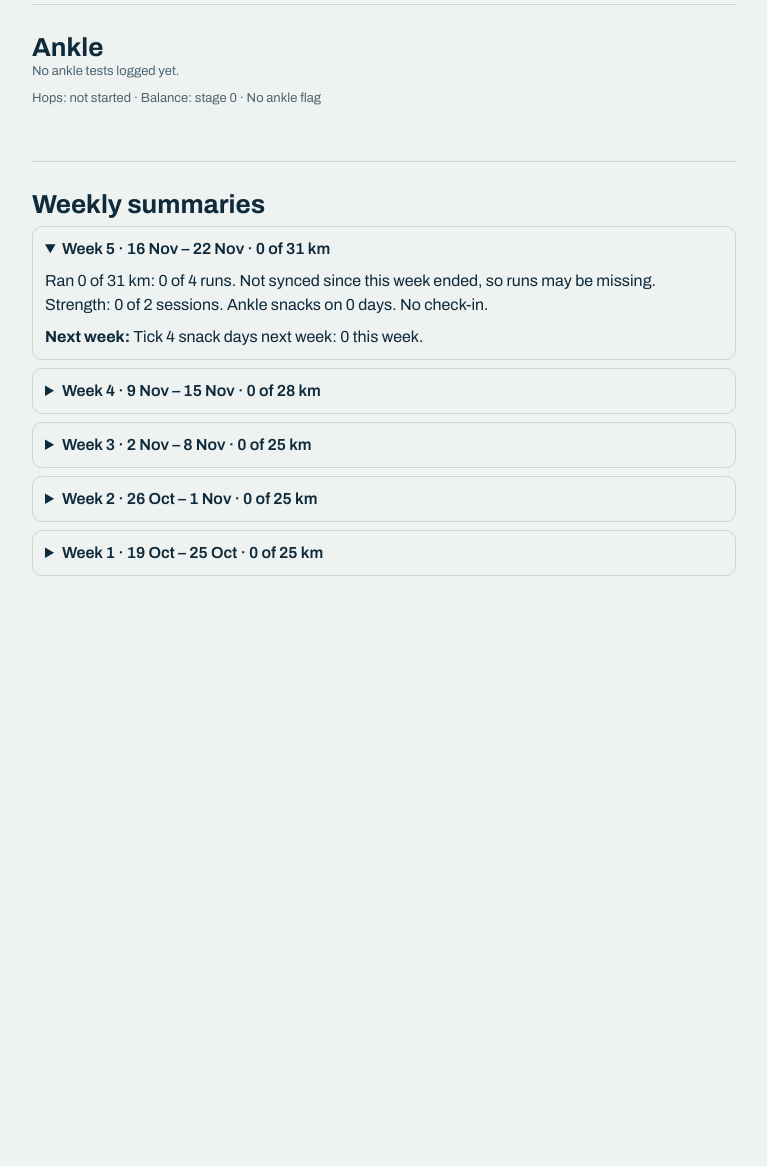
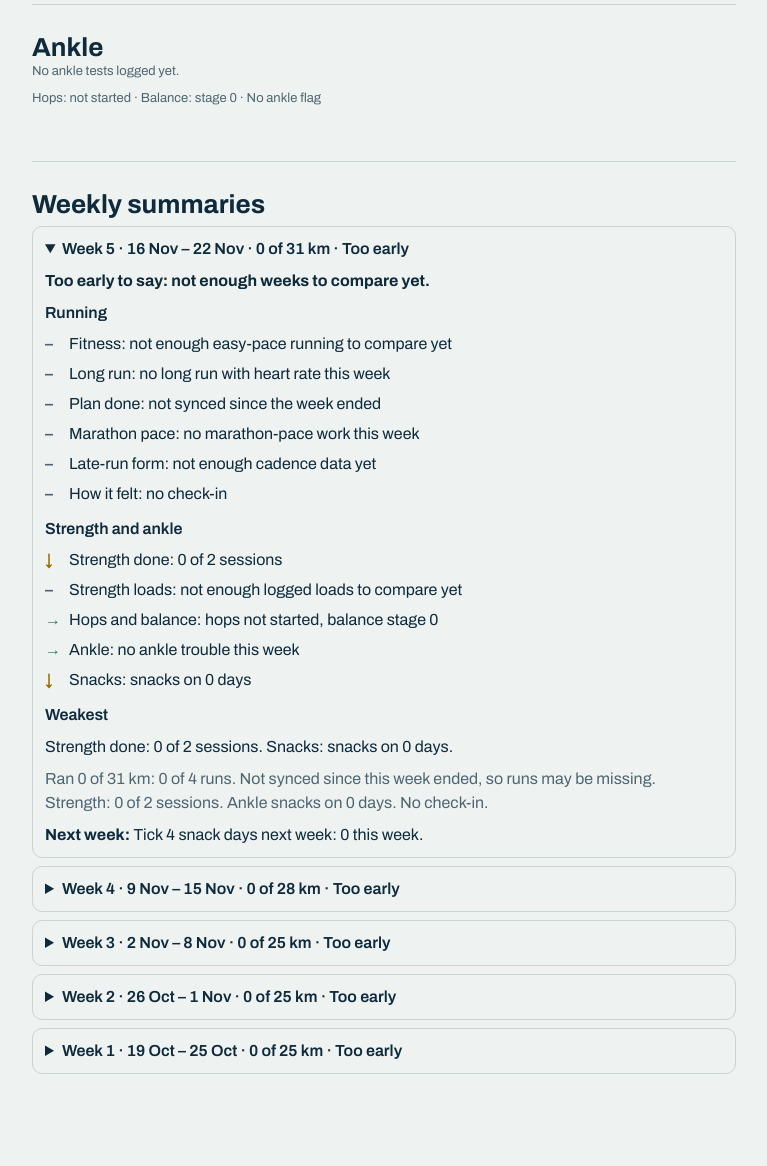
Before and after one commit to Adeflesk/marathon-app, a FastAPI app: page /progress in a window 1280 px wide. Shown: the part 1218-2384 px from the top of the page, without its empty margins (256-1023 px from the left). Before the commit the page ends 1794 px from the top, so only its background shows below. Run offline with FastAPI, Linux system fonts and the light colour scheme; data comes from the database, SQL or seed files in the repository; data that the repository does not hold is empty.

Commit message:
Weekly scorecard on Progress and This week; docs
Co-Authored-By: Claude Opus 5.5 <noreply@anthropic.com>

```diff
--- a/app/main.py
+++ b/app/main.py
@@ -11,7 +11,7 @@ from fastapi.responses import FileResponse, JSONResponse, RedirectResponse, Resp
 from fastapi.templating import Jinja2Templates
 from starlette.background import BackgroundTask
 
-from . import ankle, db, fuel, garmin, garmin_api, garmin_sync, moves, progress, strength, view
+from . import ankle, db, fuel, garmin, garmin_api, garmin_sync, moves, progress, scorecard, strength, view
 from .config import load_settings, race_date
 from .pace_engine import fmt_pace, fmt_time, pace_per_mi, parse_time
 from .plan import generate
@@ -118,6 +118,7 @@ templates.env.filters["clock"] = lambda s: fmt_time(s)[2:] if s < 3600 else fmt_
 templates.env.filters["dayx"] = lambda d, d0: (date.fromisoformat(d) - date.fromisoformat(d0)).days  # chart x
 templates.env.filters["longdate"] = lambda d: date.fromisoformat(d).strftime("%-d %b")
 templates.env.globals["band"] = band_segments
+templates.env.globals["LABELS"] = scorecard.LABELS
 
 
 def today() -> date:
--- a/app/templates/index.html
+++ b/app/templates/index.html
@@ -230,9 +230,10 @@
 {% if last_summary %}{% set ls = last_summary %}
 <section class="stack summary-card" aria-labelledby="last-week-h">
   <h2 id="last-week-h">Last week, week {{ ls.week }}</h2>
-  <p class="mute">{{ ls.done|km }} of {{ ls.planned|km }} km. {{ ls.sentences[1:]|join(' ') }}</p>
+  <p><strong>{{ ls.card.verdict.text }}</strong></p>
+  <p class="mute">{{ ls.done|km }} of {{ ls.planned|km }} km. {{ ls.card.weakest|join(' ') }}</p>
   <p><strong>This week:</strong> {{ ls.next }}</p>
-  <p><a href="/progress">Your progress</a></p>
+  <p><a href="/progress#week-{{ ls.week }}">Last week's scorecard</a></p>
 </section>
 {% endif %}
 {% if tests_due %}{{ sx.test_card(today, tests, injured_side) }}{% endif %}
--- a/app/templates/progress.html
+++ b/app/templates/progress.html
@@ -34,6 +34,13 @@
   .summaries details { border: 1px solid var(--line); border-radius: 10px; padding: 10px 12px; margin-top: 8px; }
   .summaries summary { cursor: pointer; font-weight: 600; }
   .summaries p { margin: 8px 0 0; }
+  .score { list-style: none; padding: 0; margin: 4px 0 0; }
+  .score li { padding: 3px 0 3px 24px; position: relative; }
+  .score li span.arrow { position: absolute; left: 0; font-weight: 700; }
+  .score li.up span.arrow, .score li.flat span.arrow { color: var(--good); }
+  .score li.down span.arrow { color: var(--warn); }
+  .score li.none span.arrow { color: var(--mute); }
+  .score-group { margin: 10px 0 0; font-weight: 600; }
 </style>
 {% endblock %}
 {% block body %}
@@ -248,10 +255,24 @@
 
 <section class="summaries" aria-labelledby="sum-h" style="margin-top:24px">
   <h2 id="sum-h">Weekly summaries</h2>
-  {% for x in summaries %}
-  <details{{ ' open' if loop.first }}>
-    <summary>Week {{ x.week }} · {{ x.start.strftime('%-d %b') }} – {{ x.end.strftime('%-d %b') }} · {{ x.done|km }} of {{ x.planned|km }} km</summary>
-    <p>{{ x.sentences|join(' ') }}</p>
+  {% set SHORT = {"right": "Right direction", "disagree": "Mixed feelings", "early": "Too early", "ankle": "Ankle first", "off": "Not the right direction"} %}
+  {% set GLYPH = {"up": "↑", "flat": "→", "down": "↓", None: "–"} %}
+  {% set SAY = {"up": "improving", "flat": "holding", "down": "falling", None: "not enough data"} %}
+  {% for x in summaries %}{% set c = x.card %}
+  <details id="week-{{ x.week }}"{{ ' open' if loop.first }}>
+    <summary>Week {{ x.week }} · {{ x.start.strftime('%-d %b') }} – {{ x.end.strftime('%-d %b') }} · {{ x.done|km }} of {{ x.planned|km }} km · {{ SHORT[c.verdict.state] }}</summary>
+    <p><strong>{{ c.verdict.text }}</strong></p>
+    {% for group, title in (("running", "Running"), ("strength", "Strength and ankle")) %}
+    <p class="score-group">{{ title }}</p>
+    <ul class="score">
+      {% for r in c.rows if r.group == group %}{% set label = LABELS[r.key] %}
+      <li class="{{ r.arrow or 'none' }}" aria-label="{{ label }}: {{ SAY[r.arrow] }}, {{ r.text }}"><span class="arrow" aria-hidden="true">{{ GLYPH[r.arrow] }}</span><span aria-hidden="true">{{ label }}: {{ r.text }}</span></li>
+      {% endfor %}
+    </ul>
+    {% endfor %}
+    <p class="score-group">Weakest</p>
+    <p>{{ c.weakest|join(' ') }}</p>
+    <p class="mute">{{ x.sentences|join(' ') }}</p>
     <p><strong>Next week:</strong> {{ x.next }}</p>
   </details>
   {% else %}
```
Also changed, not shown: CLAUDE.md (+12 -1 lines), docs/roadmap.md (+2 -0 lines), tests/test_progress_page.py (+23 -0 lines), README.md.
